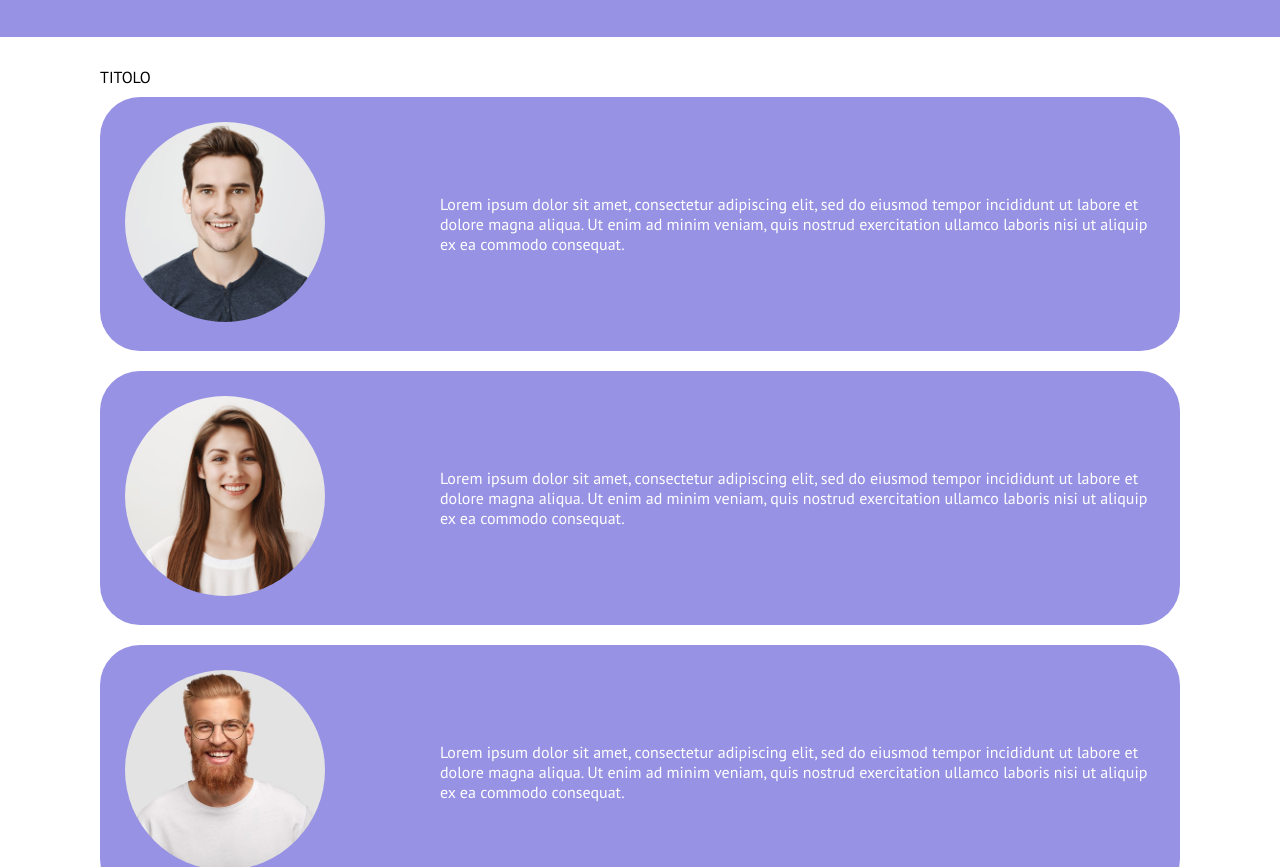
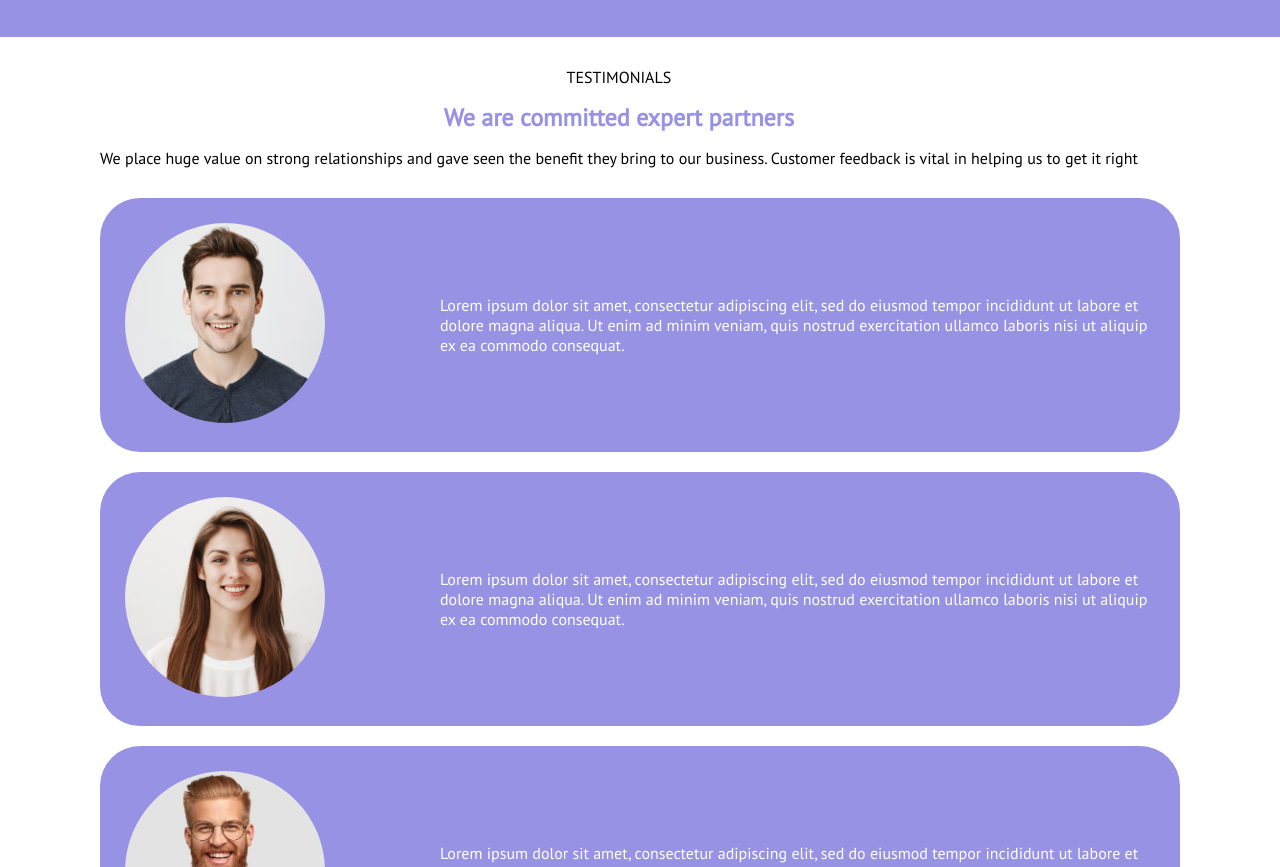
Before and after one commit to SergioMarcoZanin/htmlcss-responsive-layout, a plain HTML site: page index.html in a window 1280 px wide. Shown: the part 1126-1993 px from the top of the page. Drawn offline with Linux system fonts and the light colour scheme.

Commit message:
aggiunta dettaglio tesimonials

```diff
--- a/css/style.css
+++ b/css/style.css
@@ -131,6 +131,14 @@ header .hamburger{
     width: 100%;
     margin: .625rem 0;
 
+}
+.introduction-testimonials{
+    text-align: center;
+    margin-bottom: 1.25rem;
+}
+.introduction-testimonials h2{
+    color: var(--secondary-color);
+    margin: .9375rem 0;
 }
 .card-testimonial{
     background-color: var(--secondary-color);
--- a/index.html
+++ b/index.html
@@ -109,8 +109,12 @@
         <section class="testimonials">
             <div class="container">
                 <div class="row ">
-                    <div>TITOLO</div>
-                        <div class="card-testimonial align-items-center">
+                    <div class="introduction-testimonials">
+                        <div>TESTIMONIALS</div>
+                    <h2>We are committed expert partners</h2>
+                    <p>We place huge value on strong relationships and gave seen the benefit they bring to our business. Customer feedback is vital in helping us to get it right</p>
+                    </div>
+                    <div class="card-testimonial align-items-center">
                             <div class="col col-left">
                                 <img src="css\img\testimonial1.jpg" alt="">
                             </div>
```
